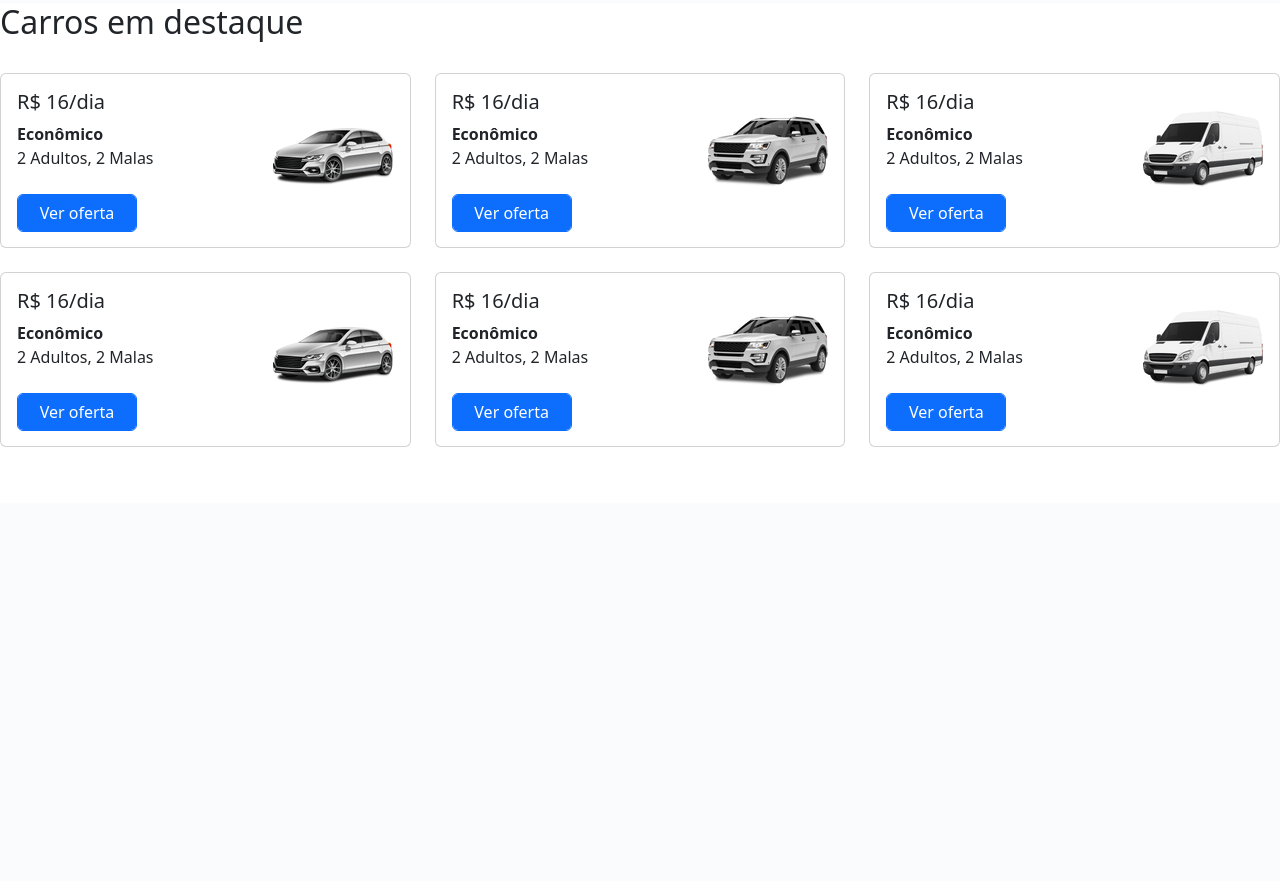
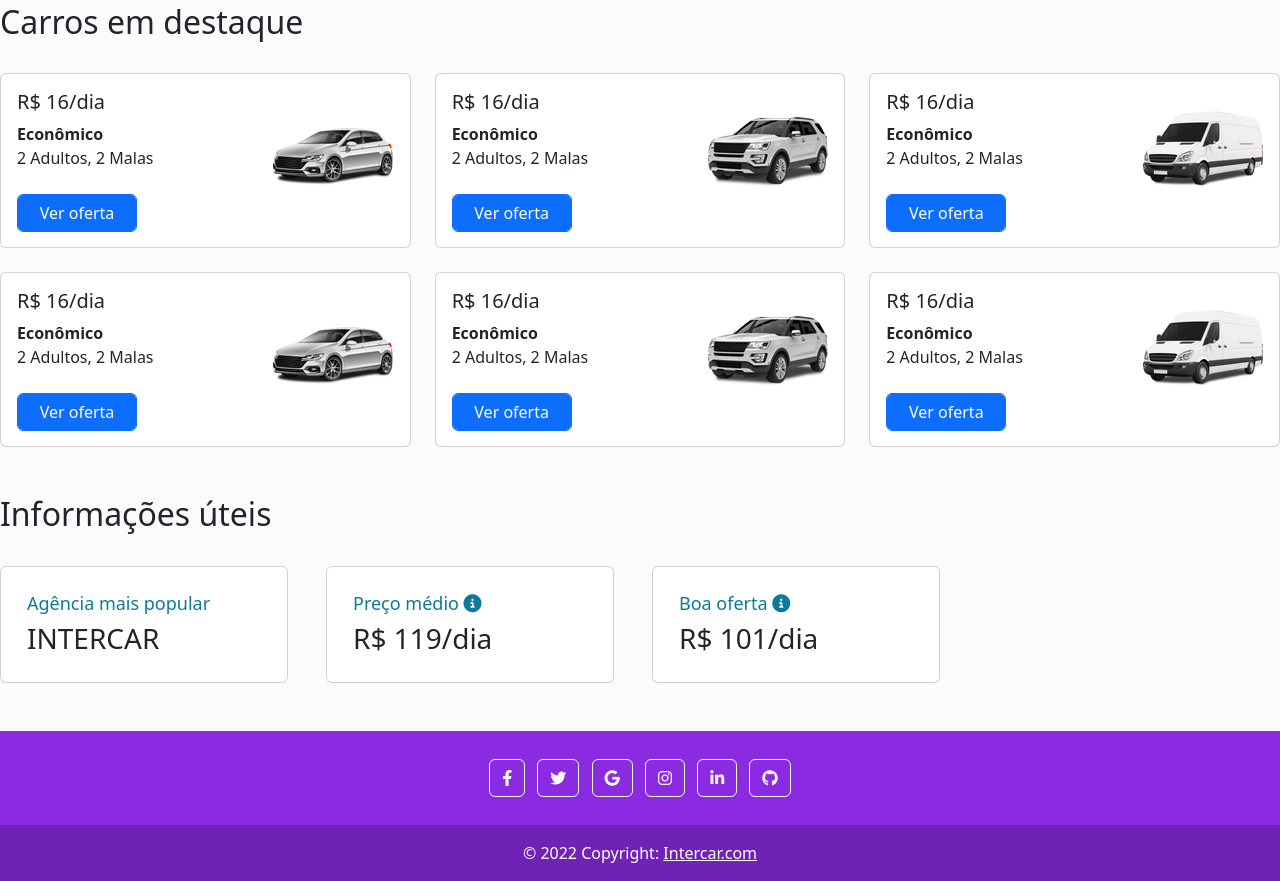
Before and after one commit to filipemagarotto/Alocacao-Veiculos, a plain HTML site: page index.html in a window 1280 px wide. Shown: the part 835-1716 px from the top of the page. Before the commit the page ends 1338 px from the top, so only its background shows below. Drawn offline with nearby package versions, Linux system fonts and the light colour scheme.

Commit message:
Finalização do Desenvolvimento da Home Page

```diff
--- a/css/style-home.css
+++ b/css/style-home.css
@@ -3,6 +3,9 @@ body {
 }
 header {
     background-color: blueviolet;
+}
+footer {
+    background-color: blueviolet
 }
 .container-header {
     height: 90px;
@@ -35,6 +38,9 @@ header {
     background-color:#fafbfc;
     width: 80rem;
     margin:auto;
-    background-color: white;
-    height: 500px;
 }
+.container-agenciaDestaque {
+    background-color:#fafbfc;
+    width: 80rem;
+    margin:auto;
+}
--- a/index.html
+++ b/index.html
@@ -22,7 +22,7 @@
             </form>
         </div>
     </header>
-    <div class="container-body">  <!-- ------ CORPO DO SITE ------ -->
+    <div class="container-body">
         <div class="filtroCars"> <!-- ------ FILTROS ------ -->
             <form class="row">
                 <div class="navbar">
@@ -55,6 +55,7 @@
                 </div>
             </form>
         </div>
+
         <div id="carouselExampleCaptions" class="carousel slide" data-bs-ride="carousel">  <!-- ------ CARROSSEL ------ -->
             <div class="carousel-indicators">
               <button type="button" data-bs-target="#carouselExampleCaptions" data-bs-slide-to="0" class="active" aria-current="true" aria-label="Slide 1"></button>
@@ -95,7 +96,8 @@
             </button>
         </div>
         <br><br>
-        <div class="carrosDestaques">
+
+        <div class="carrosDestaques"> <!-- ------ CARROS EM DESTAQUE ------ -->
             <div class="container-carrosDestaques">
                 <h2>Carros em destaque</h2><br>
                 <div class="row row-cols-1 row-cols-md-3 g-4">
@@ -203,8 +205,85 @@
                     </div>
                 </div>
             </div>
+        </div><br><br>
+
+        <div class="container-agenciaDestaque"> <!-- ------ INFORMÇÃOES ÚTEIS ------ -->
+            <h2>Informações úteis</h2><br>
+            <div class="row row-cols-1 row-cols-md-4 g-4">
+                <div class="col">
+                    <div class="card" style="width: 18rem;padding:10px;">
+                        <div class="card-body">
+                        <h5 class="card-title" style="color:#0b7b99;font-size:18px;">Agência mais popular</h5>
+                        <h3 class="card-text">INTERCAR</h3>
+                        </div>
+                    </div>
+                </div>
+
+                <div class="col">
+
+                    <div class="card" style="width: 18rem;padding:10px;">
+                        <div class="card-body">
+                        <h5 class="card-title" style="color:#0b7b99;font-size:18px;">Preço médio
+                            <span class="d-inline-block" tabindex="0" data-toggle="tooltip" title="Preço médio por dia entre todas as ofertas de aluguel de carros selecionadas por usuários nos resultados de busca do INTERCAR nas últimas duas semanas">
+                                <i class="fa-sharp fa-solid fa-circle-info" style="cursor:pointer;"></i>
+                            </span>
+                        </h5>
+                        <h3 class="card-text">R$ 119/dia</h3>
+                        </div>
+                    </div>
+
+                </div>
+
+                <div class="col">
+                    <div class="card" style="width: 18rem;padding:10px;">
+                        <div class="card-body">
+                        <h5 class="card-title" style="color:#0b7b99;font-size:18px;">Boa oferta
+                            <span class="d-inline-block" tabindex="0" data-toggle="tooltip" data-bs-placement="top" title="Nas últimas 2 semanas, apenas 25% dos usuários do INTERCAR selecionaram uma oferta de aluguel de carro por um preço menor que este. Qualquer valor abaixo disso é considerado uma boa oferta">
+                                <i class="fa-sharp fa-solid fa-circle-info" style="cursor:pointer;"></i>
+                            </span>
+                        </h5>
+                        <h3 class="card-text">R$ 101/dia</h3>
+                        </div>
+                    </div>
+                </div>
+            </div>
         </div>
-    </div>
+    </div><br><br>
+    <footer class="text-center text-white">
+        <div class="container p-4 pb-0">
+            <section class="mb-4">
+                <!-- Facebook -->
+                <a class="btn btn-outline-light btn-floating m-1" href="#!" role="button"
+                ><i class="fab fa-facebook-f"></i
+                ></a>
+                <!-- Twitter -->
+                <a class="btn btn-outline-light btn-floating m-1" href="#!" role="button"
+                ><i class="fab fa-twitter"></i
+                ></a>
+                <!-- Google -->
+                <a class="btn btn-outline-light btn-floating m-1" href="#!" role="button"
+                ><i class="fab fa-google"></i
+                ></a>
+                <!-- Instagram -->
+                <a class="btn btn-outline-light btn-floating m-1" href="#!" role="button"
+                ><i class="fab fa-instagram"></i
+                ></a>
+                <!-- Linkedin -->
+                <a class="btn btn-outline-light btn-floating m-1" href="#!" role="button"
+                ><i class="fab fa-linkedin-in"></i
+                ></a>
+                <!-- Github -->
+                <a class="btn btn-outline-light btn-floating m-1" href="#!" role="button"
+                ><i class="fab fa-github"></i
+                ></a>
+            </section>
+        </div>
+
+        <div class="text-center p-3" style="background-color: rgba(0, 0, 0, 0.2);">
+          © 2022 Copyright:
+          <a class="text-white" href="http://127.0.0.1:5500/index.html">Intercar.com</a>
+        </div>
+      </footer>
     <script src="https://cdn.jsdelivr.net/npm/bootstrap@5.2.1/dist/js/bootstrap.bundle.min.js" integrity="sha384-u1OknCvxWvY5kfmNBILK2hRnQC3Pr17a+RTT6rIHI7NnikvbZlHgTPOOmMi466C8" crossorigin="anonymous"></script>
 </body>
 </html>
```
